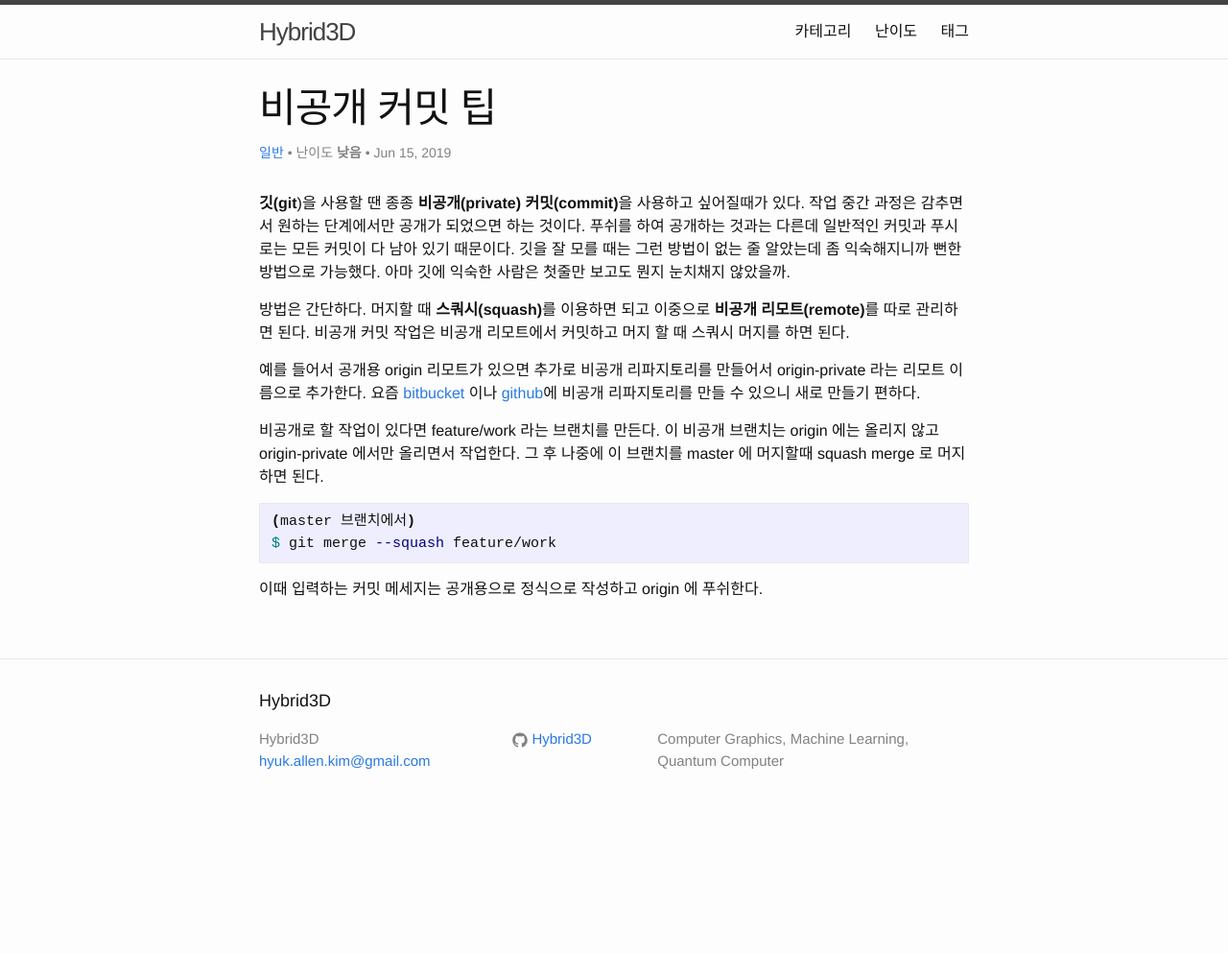
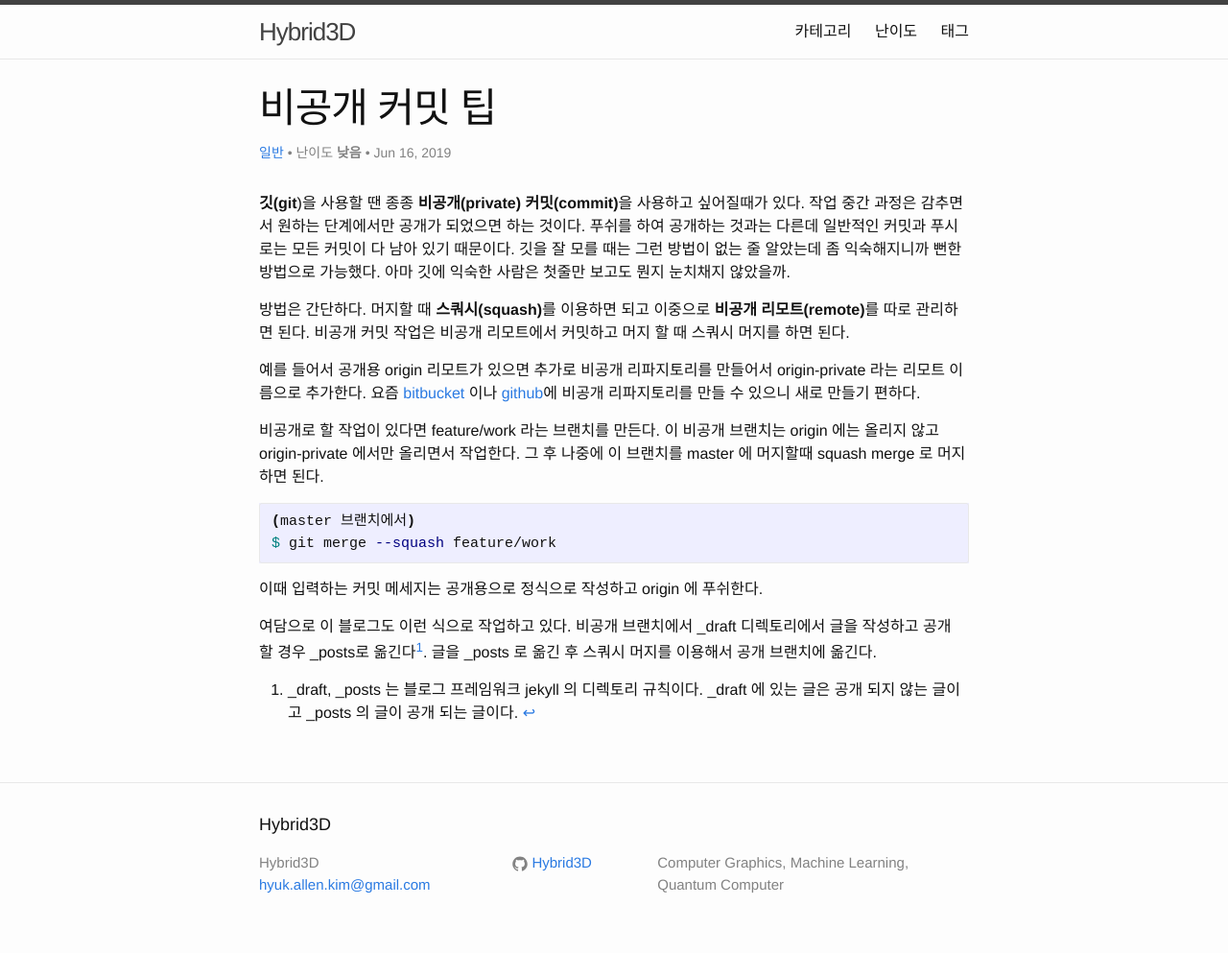
Before and after one commit to Hybrid3D/hybrid3d.github.io, a Jekyll site: the page built from _posts/2019-06-16-비공개 커밋 팁.md, in a window 1280 px wide. Shown: the whole page at 96% size. Built offline with Jekyll 4.4.1, drawn with Linux system fonts in a browser that asks for light colours; comment, search, counter and statistics services are not loaded; before the commit the page ends 900 px from its top, so only the background shows below that.

Commit message:
글 시간 수정 및 여담 추가

````diff
--- a/_posts/2019-06-16-비공개 커밋 팁.md
+++ b/_posts/2019-06-16-비공개 커밋 팁.md
@@ -20,3 +20,7 @@ $ git merge --squash feature/work
 ```
 
 이때 입력하는 커밋 메세지는 공개용으로 정식으로 작성하고 origin 에 푸쉬한다.
+
+여담으로 이 블로그도 이런 식으로 작업하고 있다. 비공개 브랜치에서 _draft 디렉토리에서 글을 작성하고 공개 할 경우 _posts로 옮긴다[^1]. 글을 _posts 로 옮긴 후 스쿼시 머지를 이용해서 공개 브랜치에 옮긴다.
+
+[^1]: _draft, _posts 는 블로그 프레임워크 jekyll 의 디렉토리 규칙이다. _draft 에 있는 글은 공개 되지 않는 글이고 _posts 의 글이 공개 되는 글이다.
````
Also changed, not shown: other parts of _posts/2019-06-16-비공개 커밋 팁.md (+1 -1 lines).
